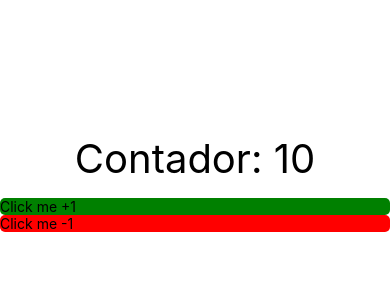
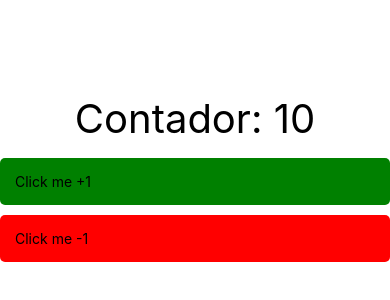
Before and after one commit to Yeison2020/Creating-Customshooks-react-native, a React Native app: screen / in a window 390 px wide. Shown: the part 232-532 px from the top of the page. Built offline with nearby package versions, Linux system fonts and the light colour scheme.

Commit message:
Adding styles

```diff
--- a/src/screens/CounterScreen.tsx
+++ b/src/screens/CounterScreen.tsx
@@ -35,9 +35,13 @@ const styles = StyleSheet.create({
   btn2: {
     backgroundColor: 'green',
     borderRadius: 5,
+    marginBottom: 10,
+    padding: 15,
   },
   btn: {
     backgroundColor: 'red',
     borderRadius: 5,
+    marginBottom: 10,
+    padding: 15,
   },
 });
```
